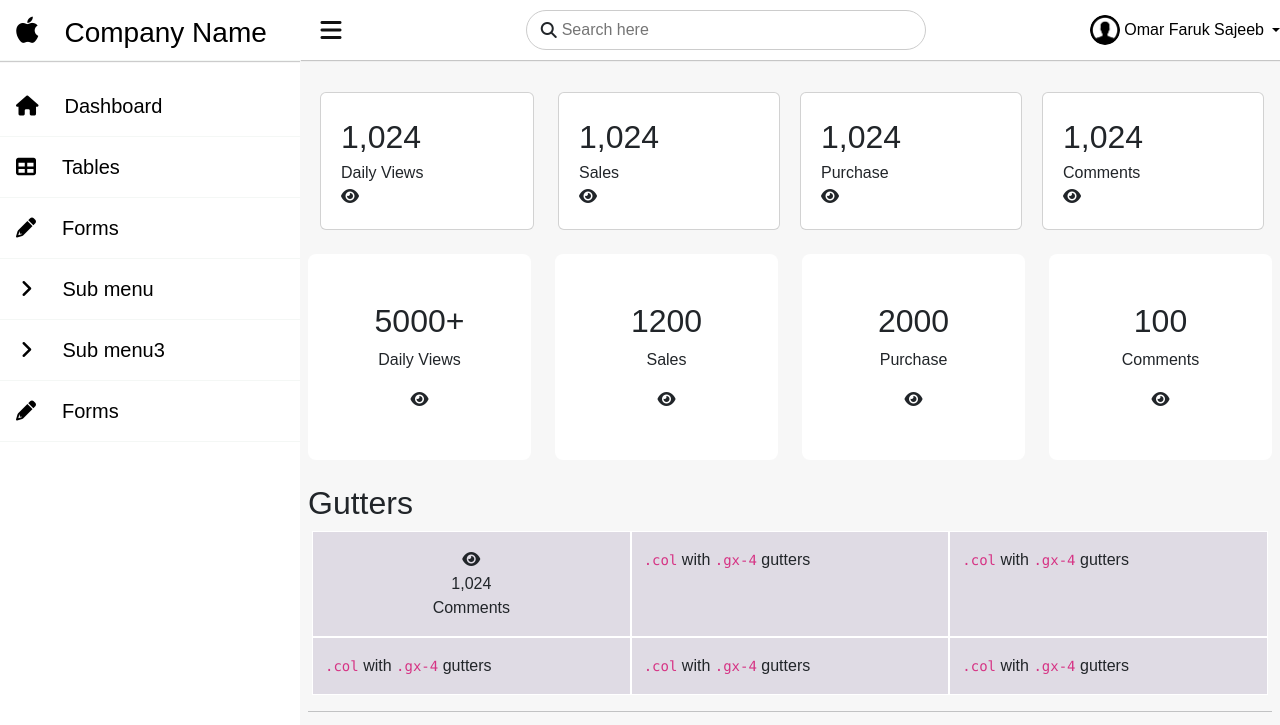
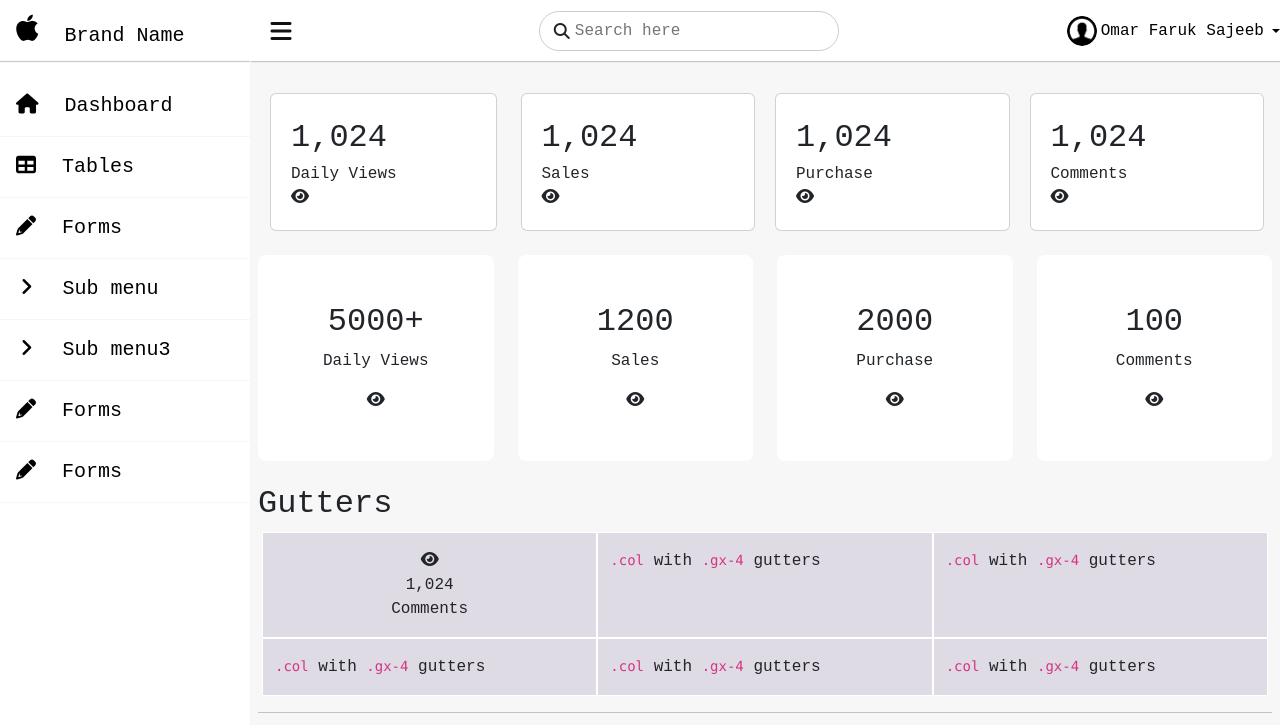
Before and after one commit to faruksajeeb/admin_template, a plain HTML site: page index.html in a window 1280 px wide. Shown: the top 725 px of the page. Drawn offline with Linux system fonts and the light colour scheme.

Commit message:
some update

```diff
--- a/index.html
+++ b/index.html
@@ -24,20 +24,21 @@
             background-color: rgba(0, 123, 255, .15);
             border: 1px solid rgba(255, 255, 255, 1);
         }
+
     </style>
 </head>
 
 <body>
-    <div class="container-fluid m-0 p-0">
+    <section id="sidebar">
             <div class="navigation bg-white">
-            <div class="row">
+                <div class="row brand-name-section">
                     <div class="col-md-12">
                         <ul class="p-0 brand-name">
                             <li class="">
-                            <a href="" class="bg-white">
+                                <a href="" class="bg-white ">
                                     <span class="icon"><i class="fa-brands fa-xl fa-apple"></i></span>
-                                <span class="title py-3">
-                                    <h3>Company Name</h3>
+                                    <span class="title">
+                                        <h5 class=" py-4">Brand Name</h5>
                                     </span>
                                 </a>
                             </li>
@@ -66,53 +67,69 @@
                             </a>
                         </li>
                         <li>
-                        <a href="#submenu2" data-bs-toggle="collapse" class="nav-link ps-1 align-middle ">
+                            <a href="#submenu2" data-bs-toggle="collapse"
+                                class="nav-link ps-1 align-middle ">
                                 <span class="icon"><i class="fa-solid fa-angle-right"></i></span>
                                 <span class="ms-1 d-sm-inline title">Sub menu</span></a>
-                        <ul class="collapse nav flex-column ms-3 ps-3" id="submenu2" data-bs-parent="#menu">
+                            <ul class="collapse nav flex-column ms-3 ps-3" id="submenu2"
+                                data-bs-parent="#menu">
                                 <li class="w-100">
-                                <a href="#" class="nav-link px-0"> <span class="d-sm-inline">Item</span> 1</a>
+                                    <a href="#" class="nav-link px-0"> <span class="d-sm-inline">Item</span>
+                                        1</a>
                                 </li>
                                 <li>
-                                <a href="#" class="nav-link px-0"> <span class="d-sm-inline">Item</span> 2</a>
+                                    <a href="#" class="nav-link px-0"> <span class="d-sm-inline">Item</span>
+                                        2</a>
 
                                 </li>
                             </ul>
                         </li>
                         <li>
-                        <a href="#submenu3" data-bs-toggle="collapse" class="nav-link ps-1 align-middle ">
+                            <a href="#submenu3" data-bs-toggle="collapse"
+                                class="nav-link ps-1 align-middle ">
                                 <span class="icon"><i class="fa-solid fa-angle-right"></i></span>
                                 <span class="ms-1 d-sm-inline title">Sub menu3</span></a>
-                        <ul class="collapse nav flex-column ms-3 ps-3" id="submenu3" data-bs-parent="#menu">
+                            <ul class="collapse nav flex-column ms-3 ps-3" id="submenu3"
+                                data-bs-parent="#menu">
                                 <li class="w-100">
-                                <a href="#" class="nav-link px-0"> <span class=" d-sm-inline">Item</span> 1</a>
+                                    <a href="#" class="nav-link px-0"> <span
+                                            class=" d-sm-inline">Item</span> 1</a>
                                 </li>
                                 <li>
-                                <a href="#submenu_label3" data-bs-toggle="collapse" class="nav-link px-0"> <span
-                                        class="d-sm-inline"><i class="fa-solid fa-angle-right"></i> Item</span> 2</a>
+                                    <a href="#submenu_label3" data-bs-toggle="collapse"
+                                        class="nav-link px-0"> <span class="d-sm-inline"><i
+                                                class="fa-solid fa-angle-right"></i> Item</span>
+                                        2</a>
                                     <ul class="collapse nav flex-column ms-3 ps-3" id="submenu_label3"
                                         data-bs-parent="#submenu3">
                                         <li class="w-100">
-                                        <a href="#" class="nav-link px-0"> <span class="d-sm-inline">Sub menu
+                                            <a href="#" class="nav-link px-0"> <span class="d-sm-inline">Sub
+                                                    menu
                                                     1</span></a>
                                         </li>
                                         <li>
-                                        <a href="#" class="nav-link px-0"> <span class="d-sm-inline">Sub menu
+                                            <a href="#" class="nav-link px-0"> <span class="d-sm-inline">Sub
+                                                    menu
                                                     2</span></a>
                                         </li>
                                     </ul>
                                 </li>
                                 <li>
-                                <a href="#submenu2_label3" data-bs-toggle="collapse" class="nav-link px-0"> <span
-                                        class="d-sm-inline"><i class="fa-solid fa-angle-right"></i> Item</span> 3</a>
+                                    <a href="#submenu2_label3" data-bs-toggle="collapse"
+                                        class="nav-link px-0">
+                                        <span class="d-sm-inline"><i class="fa-solid fa-angle-right"></i>
+                                            Item</span>
+                                        3</a>
                                     <ul class="collapse nav flex-column ms-3 ps-3" id="submenu2_label3"
                                         data-bs-parent="#submenu3">
                                         <li class="w-100">
-                                        <a href="#" class="nav-link px-0"> <span class="d-sm-inline">Sub menu
+                                            <a href="#" class="nav-link px-0"> <span class="d-sm-inline">Sub
+                                                    menu
                                                     1</span></a>
                                         </li>
                                         <li>
-                                        <a href="#" class="nav-link px-0"> <span class="d-sm-inline">Sub menu
+                                            <a href="#" class="nav-link px-0"> <span class="d-sm-inline">Sub
+                                                    menu
                                                     2</span></a>
                                         </li>
                                     </ul>
@@ -125,14 +142,19 @@
                                 <span class="title">Forms </span>
                             </a>
                         </li>
+                        <li>
+                            <a href="">
+                                <span class="icon"><i class="fa-solid fa-pencil"></i></span>
+                                <span class="title">Forms </span>
+                            </a>
+                        </li>
 
                     </ul>
                 </div>
             </div>
-
-    </div>
-    <div class="main">
-        <div class="topbar">
+    </section>
+    <section id="main" class="main">
+        <div class="topbar  sticky-top ">
             <div class="toggle " onclick="toggleMenu()">
 
             </div>
@@ -145,12 +167,16 @@
 
             </div>
             <div class="dropdown user ">
-                <a href="#" class="d-flex align-items-center text-black text-decoration-none dropdown-toggle" id="dropdownUser1" data-bs-toggle="dropdown" aria-expanded="false">
-                    <img src="user.png" alt="hugenerd" width="30" height="30" class="rounded-circle float-end ">
+                <a href="#"
+                    class="d-flex align-items-center text-black text-decoration-none dropdown-toggle"
+                    id="dropdownUser1" data-bs-toggle="dropdown" aria-expanded="false">
+                    <img src="user.png" alt="hugenerd" width="30" height="30"
+                        class="rounded-circle float-end ">
 
                     <span class="d-none d-sm-inline mx-1">Omar Faruk Sajeeb</span>
                 </a>
-                <ul class="dropdown-menu dropdown-menu-light text-small shadow" aria-labelledby="dropdownUser1">
+                <ul class="dropdown-menu dropdown-menu-light text-small shadow"
+                    aria-labelledby="dropdownUser1">
                     <li><a class="dropdown-item" href="#">Change Password</a></li>
                     <li><a class="dropdown-item" href="#">Settings</a></li>
                     <li><a class="dropdown-item" href="#">Profile</a></li>
@@ -256,7 +282,7 @@
                 <div class="col themed-grid-col"><code>.col</code> with <code>.gx-4</code> gutters</div>
                 <div class="col themed-grid-col"><code>.col</code> with <code>.gx-4</code> gutters</div>
             </div>
-			<hr/>
+            <hr />
             <div class="row">
                 <div class="col-md-12">
                     <div class="card">
@@ -310,15 +336,10 @@
                             </div>
                         </div>
                     </div>
-
-
                 </div>
             </div>
         </div>
-
-
-    </div>
-    </div>
+    </section>
     <script src="js/bootstrap.bundle.min.js"></script>
     <script src="js/popper.min.js"></script>
     <script>
--- a/style.css
+++ b/style.css
@@ -2,18 +2,15 @@
     margin: 0;
     padding:0;
     box-sizing: border-box;
-    font-family: Arial, Helvetica, sans-serif;
+    font-family:'Courier New', Courier, monospace;
 }
 body{
     overflow-x: hidden;
 }
-.container-fluid{
-    position:relative;
-    width:100%;
-}
+
 .navigation{
     position: fixed;
-    width: 300px;
+    width: 250px;
     height: 100%;
    /* background-color: tomato; */
     transition: 0.5s;
@@ -117,8 +114,8 @@ body{
 }
 .main{
     position: absolute;
-    width: calc(100% - 300px);
-    left: 300px;
+    width: calc(100% - 250px);
+    left: 250px;
     min-height: 100vh;
     background-color:#f7f7f7;
     transition: 0.5s;
@@ -133,7 +130,7 @@ body{
 	border-left: 1px solid white;
 	box-shadow: 1px 1px 1px 0 rgb(0 0 0 /20%);
 
-    height: 60px;
+    height: 61px;
     display: flex;
     justify-content: space-between;
     align-items: center;
@@ -166,7 +163,7 @@ body{
 
 .search{
     position: relative;
-    width: 400px;
+    width: 300px;
     margin: 0 10px;
 }
 .search label{
@@ -229,19 +226,19 @@ body{
 
 @media(max-width:992px){
     .navigation{
-        left: -300px;
+        left: -250px;
     }
     .navigation.active{
         left:0;
-        width: 300px;
+        width: 250px;
     }
     .main{
         width:100%;
         left:0;
     }
     .main.active{
-        width:calc(100% - 300px);
-        left: 300px;
+        width:calc(100% - 250px);
+        left: 250px;
     }
     .card-box{
         grid-template-columns: repeat(2,1fr);
```
Lines whose indentation alone changed are shown as unchanged.
